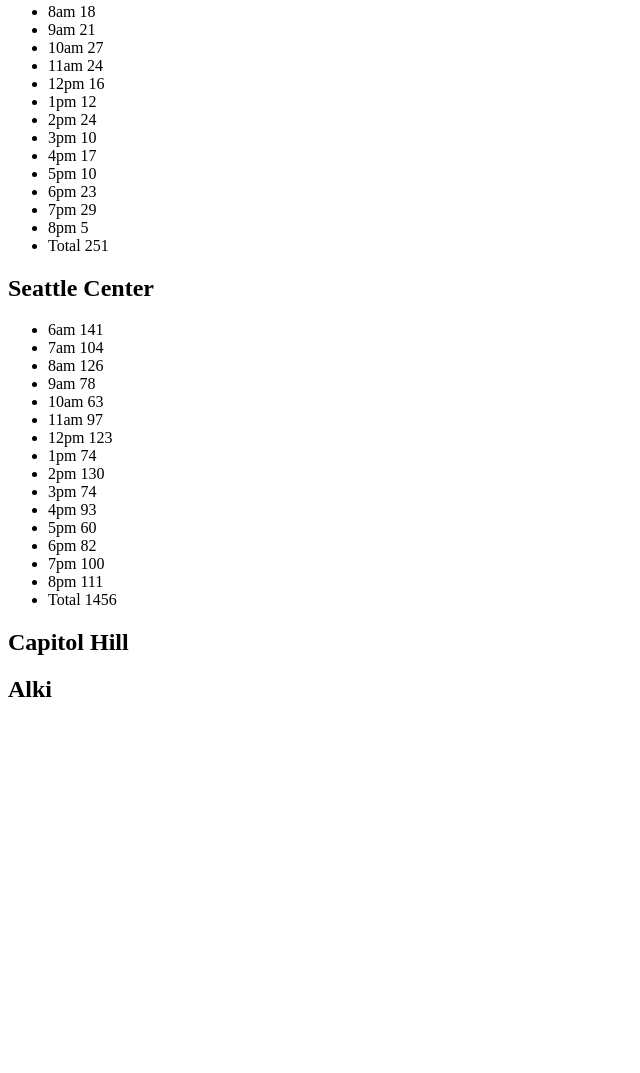
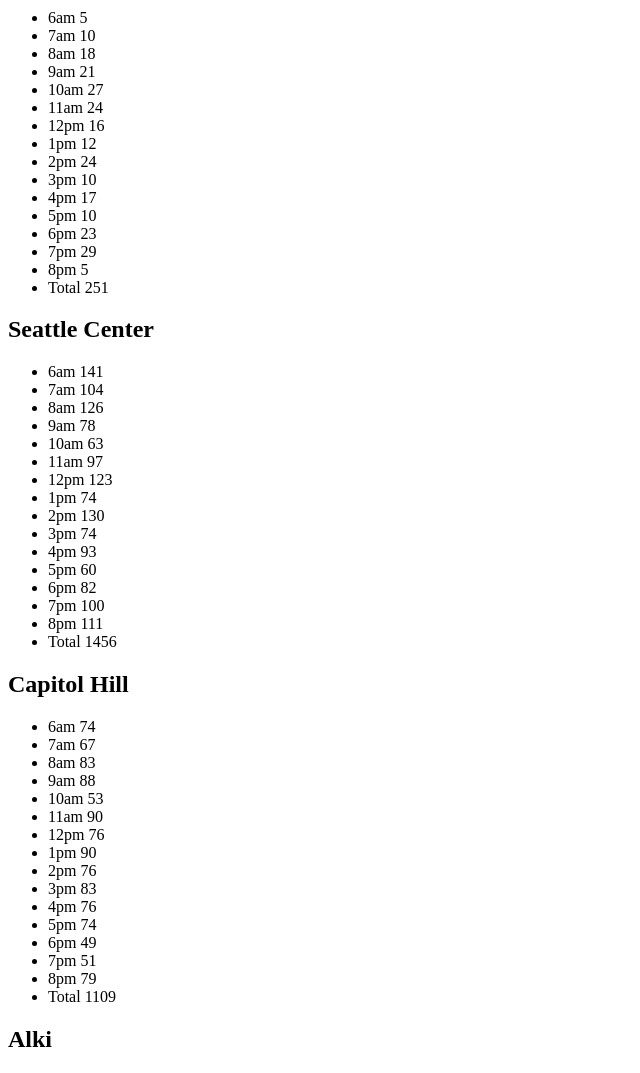
Before and after one commit to katcosgrove/Salmon-Cookies, a plain HTML site: page sales.html in a window 1280 px wide. Shown: the part 515-1588 px from the top of the page, without its empty margins (0-640 px from the left). Before the commit the page ends 1238 px from the top, so only its background shows below. Drawn offline with Linux system fonts and the light colour scheme.

Commit message:
fourth location functional

```diff
--- a/app.js
+++ b/app.js
@@ -139,26 +139,58 @@ console.log('Average Cookies per Hour ' + seacenter.avgCookiesHour);
 console.log(seacenter.cookiesArray);
 console.log(seacenter.totalCookies);
 
+var caphill = {
+  storeName: 'Capitol Hill',
+  minCustomers: 20,
+  maxCustomers: 38,
+  avgSale: 2.3,
+  avgCustomersHour: 0,
+  avgCookiesHour: 0,
+  cookiesArray: [],
+  cookiesTotal: 0,
+  getAvgCustomersHour: function (){
+    this.avgCustomersHour = Math.ceil(Math.random() * (this.maxCustomers - this.minCustomers + 1) + this.minCustomers);
+  },
+  getAvgCookiesHour: function () {
+    this.avgCookiesHour = Math.ceil(this.avgCustomersHour * this.avgSale);
+  },
+  render: function () {
+    for (var i = 0; i < days.length; i++) {
+      this.getAvgCustomersHour();
+      this.getAvgCookiesHour();
+      var liEl = document.createElement('li');
+      liEl.textContent = days[i] + ' ' + this.avgCookiesHour;
+      var caphillUl = document.getElementById('caphill');
+      caphillUl.appendChild(liEl);
+      this.cookiesArray.push(this.avgCookiesHour);
+    }
+  },
+  total: function () {
+    this.totalCookies = this.cookiesArray.reduce(function (a,b) {
+      return a + b;
+    }, 0);
+    var liEl = document.createElement('li');
+    liEl.textContent = 'Total ' + this.totalCookies;
+    var caphillUl = document.getElementById('caphill');
+    caphillUl.appendChild(liEl);
+  }
+};
+caphill.getAvgCustomersHour();
+caphill.getAvgCookiesHour();
+caphill.render();
+caphill.total();
+console.log('Average Customers per Hour ' + caphill.avgCustomersHour);
+console.log('Average Cookies per Hour ' + caphill.avgCookiesHour);
+console.log(caphill.cookiesArray);
+console.log(caphill.totalCookies);
 // var first = {
 //   storeName: 'First and Pike',
-//   minCustomersDay:
-//   maxCustomersDay:
+//   minCustomers:
+//   maxCustomers:
 //   avgSale:
-//   customersHour:
-//   cookiesHour:
-//   customersDay:
-//   cookiesDay:
+//   avgCustomersHour:
+//   avgCookiesHourcookiesHour:
+//   cookiesArray:
+//   cookiesTotal:
 //
 // };
-//
-// var first = {
-//   storeName: 'First and Pike',
-//   minCustomersDay:
-//   maxCustomersDay:
-//   avgSale:
-//   customersHour:
-//   cookiesHour:
-//   customersDay:
-//   cookiesDay:
-//
-// };
--- a/sales.html
+++ b/sales.html
@@ -2,10 +2,11 @@
 <html>
   <head>
     <meta charset="utf-8">
-    <title>Internal Sales Data</title>
+    <title>Sales Data</title>
   </head>
   <body>
-    <h1>Sales Data</h1>
+    <h1>Internal Sales Data</h1>
+    <h3>Cookies sold per hour<h3>
 
     <h2>First and Pike</h2>
     <ul id="first"></ul>
```
